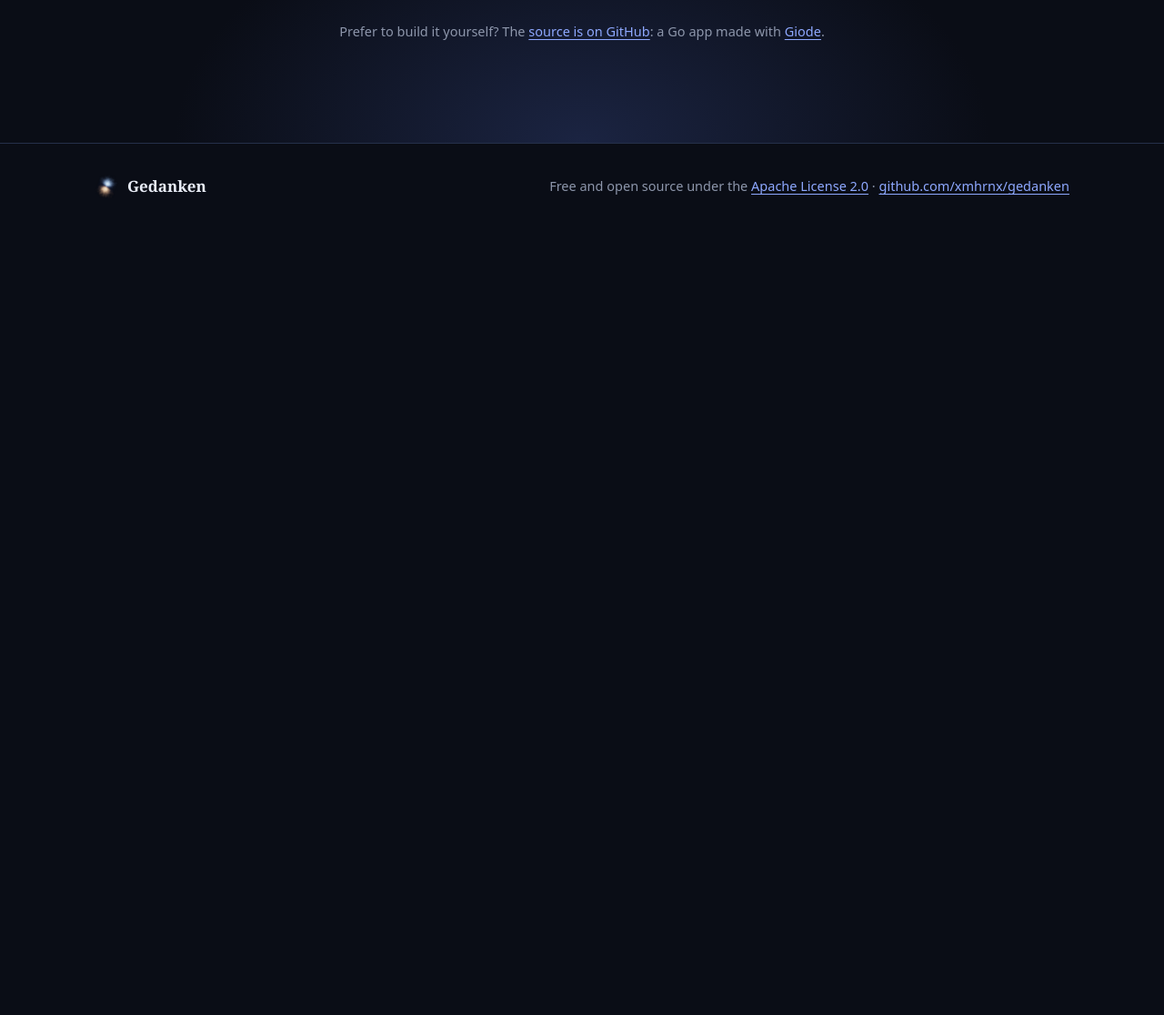
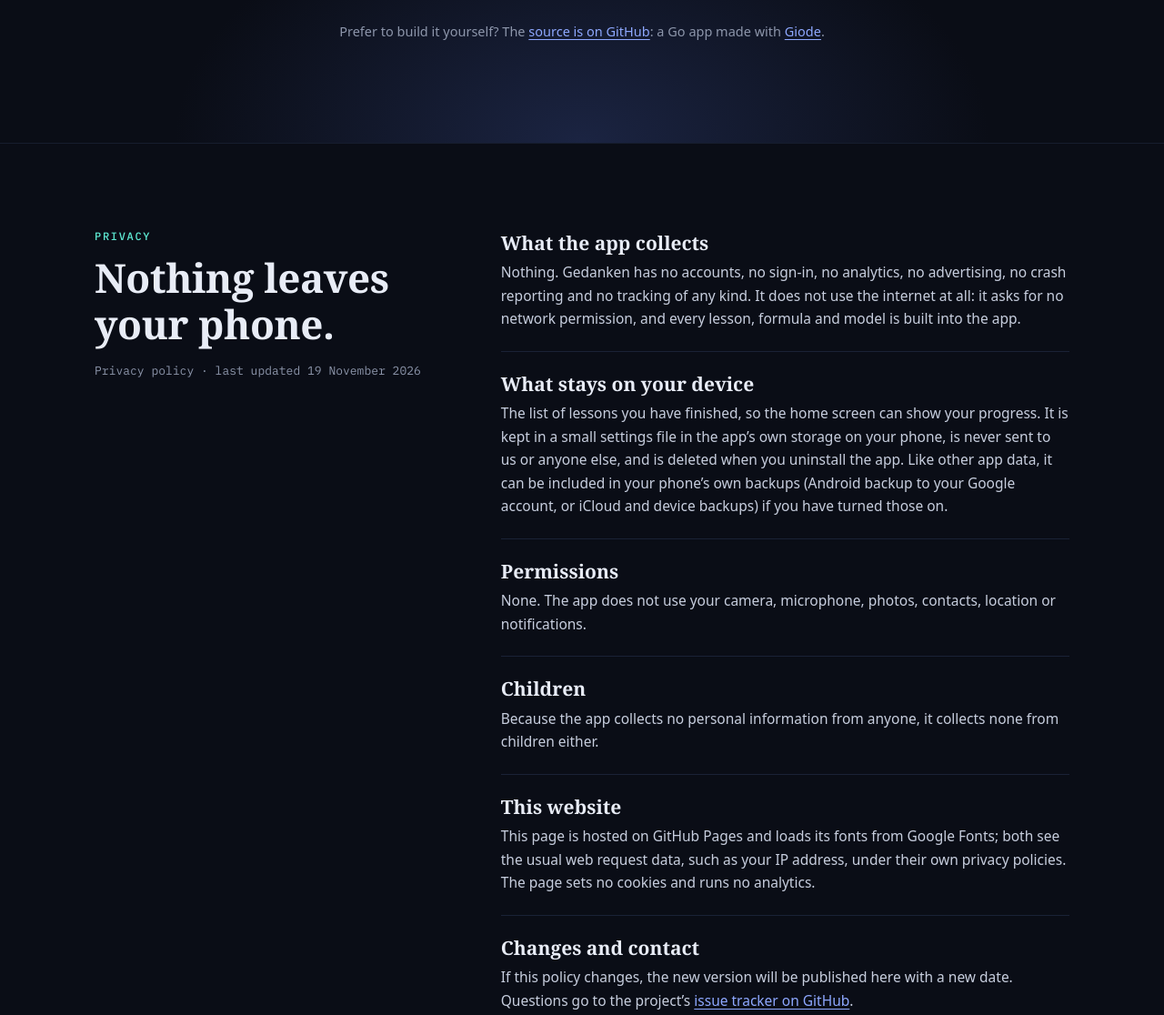
Before and after one commit to xmhrnx/gedanken, a plain HTML site: page site/index.html in a window 1280 px wide. Shown: the part 5809-6925 px from the top of the page at 91% size. Before the commit the page ends 6071 px from the top, so only its background shows below. Drawn offline with Linux system fonts and the light colour scheme; animation ran at ten frames a second; a web font is replaced by a local one.

Commit message:
Add a privacy policy to the website
Co-Authored-By: Claude Opus 5.5 <noreply@anthropic.com>
Claude-Session: https://claude.ai/code/session_01Ev5USynjEKoPR8viudwepE

```diff
--- a/site/index.html
+++ b/site/index.html
@@ -167,13 +167,21 @@
   .platform span { font-size: 14px; color: var(--muted); }
   .small { font-size: 14.5px; color: var(--muted); }
 
+  /* Privacy */
+  .privacy { display: grid; grid-template-columns: 1fr 1.6fr; gap: 56px; align-items: start; }
+  .privacy .updated { font: 13px var(--mono); color: var(--muted); margin: 18px 0 0; }
+  .privacy dl { margin: 0; }
+  .privacy dt { font: 600 21px/1.3 var(--serif); color: var(--text); margin: 0 0 6px; }
+  .privacy dd { margin: 0 0 22px; padding-bottom: 22px; border-bottom: 1px solid #1a2236; color: #c7cede; font-size: 15.5px; }
+  .privacy dd:last-child { border-bottom: 0; margin-bottom: 0; padding-bottom: 0; }
+
   footer { border-top: 1px solid var(--border); padding: 34px 0 44px; color: var(--muted); font-size: 14.5px; }
   footer .wrap { display: flex; justify-content: space-between; gap: 18px; flex-wrap: wrap; align-items: center; }
   footer .brand { display: flex; align-items: center; gap: 10px; color: var(--text); font: 600 17px var(--serif); }
   footer img { width: 26px; height: 26px; border-radius: 7px; }
 
   @media (max-width: 860px) {
-    .intro { grid-template-columns: 1fr; gap: 24px; }
+    .intro, .privacy { grid-template-columns: 1fr; gap: 24px; }
     .blocks { grid-template-columns: 1fr 1fr; }
     .parts { grid-template-columns: 1fr; }
     .models { columns: 1; }
@@ -385,12 +393,35 @@
       <p class="small">Prefer to build it yourself? The <a href="https://github.com/xmhrnx/gedanken">source is on GitHub</a>: a Go app made with <a href="https://github.com/xmhrnx/giode">Giode</a>.</p>
     </div>
   </section>
+  <section id="privacy">
+    <div class="wrap privacy">
+      <div>
+        <p class="eyebrow">Privacy</p>
+        <h2>Nothing leaves your phone.</h2>
+        <p class="updated">Privacy policy · last updated 19 November 2026</p>
+      </div>
+      <dl>
+        <dt>What the app collects</dt>
+        <dd>Nothing. Gedanken has no accounts, no sign-in, no analytics, no advertising, no crash reporting and no tracking of any kind. It does not use the internet at all: it asks for no network permission, and every lesson, formula and model is built into the app.</dd>
+        <dt>What stays on your device</dt>
+        <dd>The list of lessons you have finished, so the home screen can show your progress. It is kept in a small settings file in the app’s own storage on your phone, is never sent to us or anyone else, and is deleted when you uninstall the app. Like other app data, it can be included in your phone’s own backups (Android backup to your Google account, or iCloud and device backups) if you have turned those on.</dd>
+        <dt>Permissions</dt>
+        <dd>None. The app does not use your camera, microphone, photos, contacts, location or notifications.</dd>
+        <dt>Children</dt>
+        <dd>Because the app collects no personal information from anyone, it collects none from children either.</dd>
+        <dt>This website</dt>
+        <dd>This page is hosted on GitHub Pages and loads its fonts from Google Fonts; both see the usual web request data, such as your IP address, under their own privacy policies. The page sets no cookies and runs no analytics.</dd>
+        <dt>Changes and contact</dt>
+        <dd>If this policy changes, the new version will be published here with a new date. Questions go to the project’s <a href="https://github.com/xmhrnx/gedanken/issues">issue tracker on GitHub</a>.</dd>
+      </dl>
+    </div>
+  </section>
 </main>
 
 <footer>
   <div class="wrap">
     <span class="brand"><img src="img/icon.png" alt="">Gedanken</span>
-    <span>Free and open source under the <a href="https://github.com/xmhrnx/gedanken/blob/main/LICENSE">Apache License 2.0</a> · <a href="https://github.com/xmhrnx/gedanken">github.com/xmhrnx/gedanken</a></span>
+    <span><a href="#privacy">Privacy</a> · Free and open source under the <a href="https://github.com/xmhrnx/gedanken/blob/main/LICENSE">Apache License 2.0</a> · <a href="https://github.com/xmhrnx/gedanken">github.com/xmhrnx/gedanken</a></span>
   </div>
 </footer>
 
```
